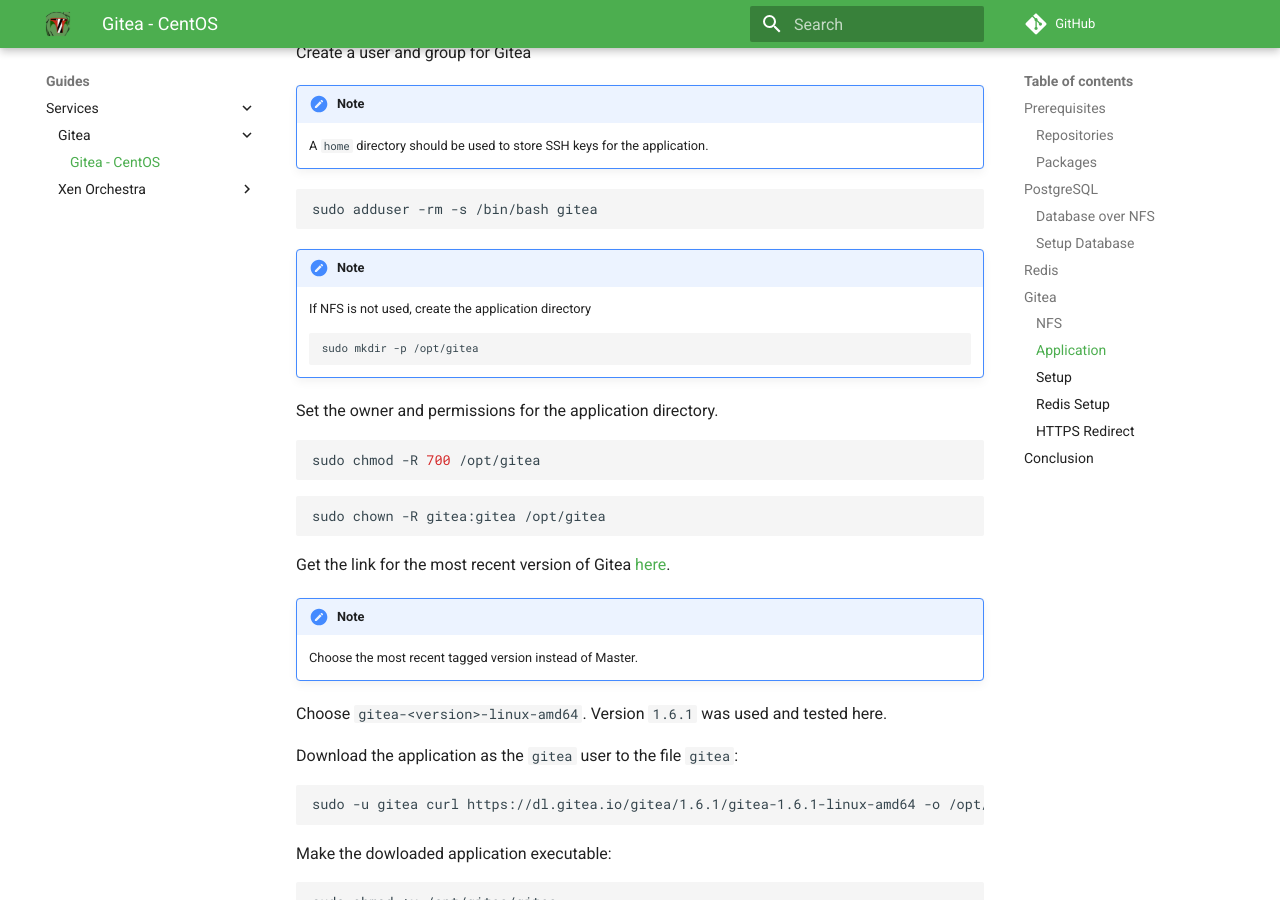
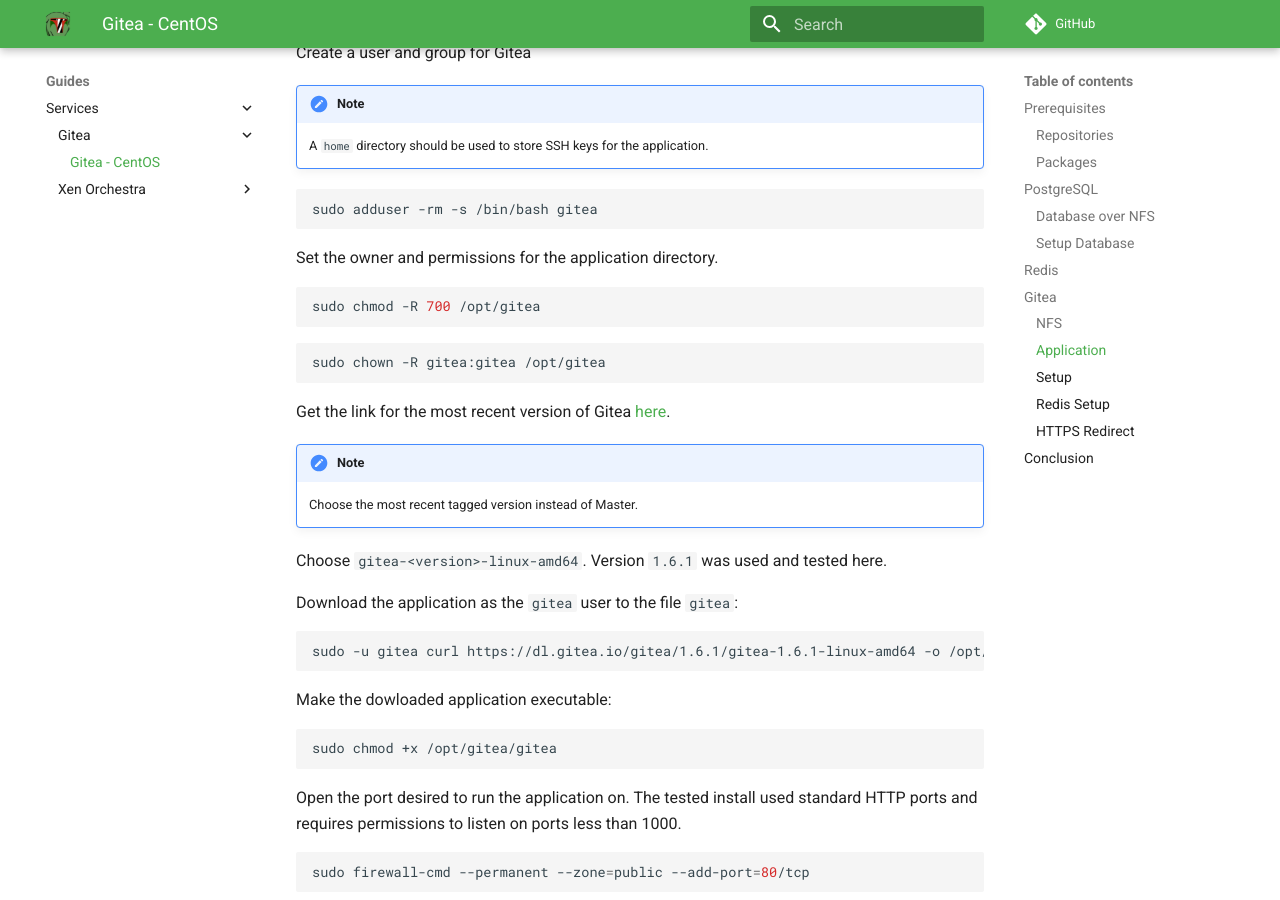
Before and after one commit to wranders/pubdocs, an MkDocs documentation site: the page built from docs/guides/services/gitea/centos/index.md, in a window 1280 px wide and 900 px high, scrolled down 5098 px. Built offline with MkDocs 1.6.1 and Material for MkDocs 9.7.7, drawn with Linux system fonts in a browser that asks for light colours; comment, search, counter and statistics services are not loaded.

Commit message:
Removed redundant note

````diff
--- a/docs/guides/services/gitea/centos/index.md
+++ b/docs/guides/services/gitea/centos/index.md
@@ -256,13 +256,6 @@
 sudo adduser -rm -s /bin/bash gitea
 ```
 
-!!! Note
-    If NFS is not used, create the application directory
-
-    ```shell
-    sudo mkdir -p /opt/gitea
-    ```
-
 Set the owner and permissions for the application directory.
 
 ```shell
````
